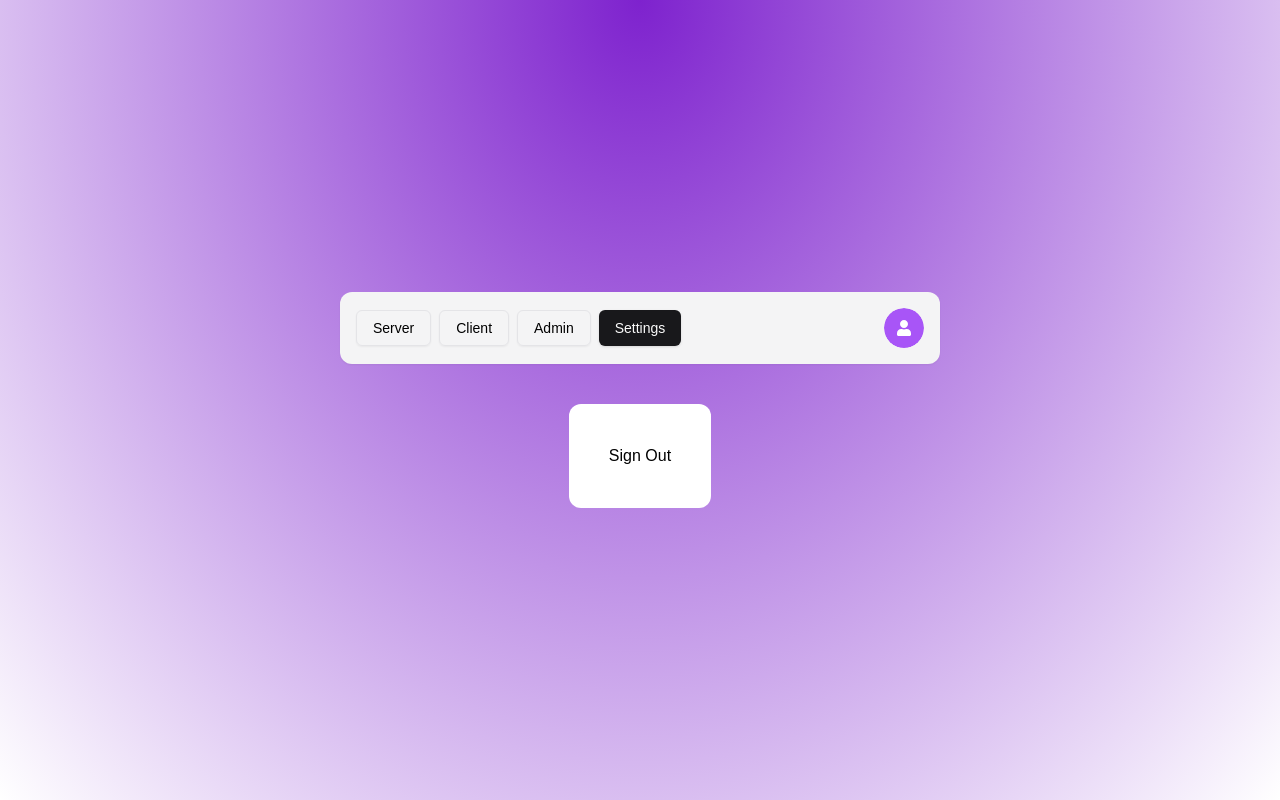
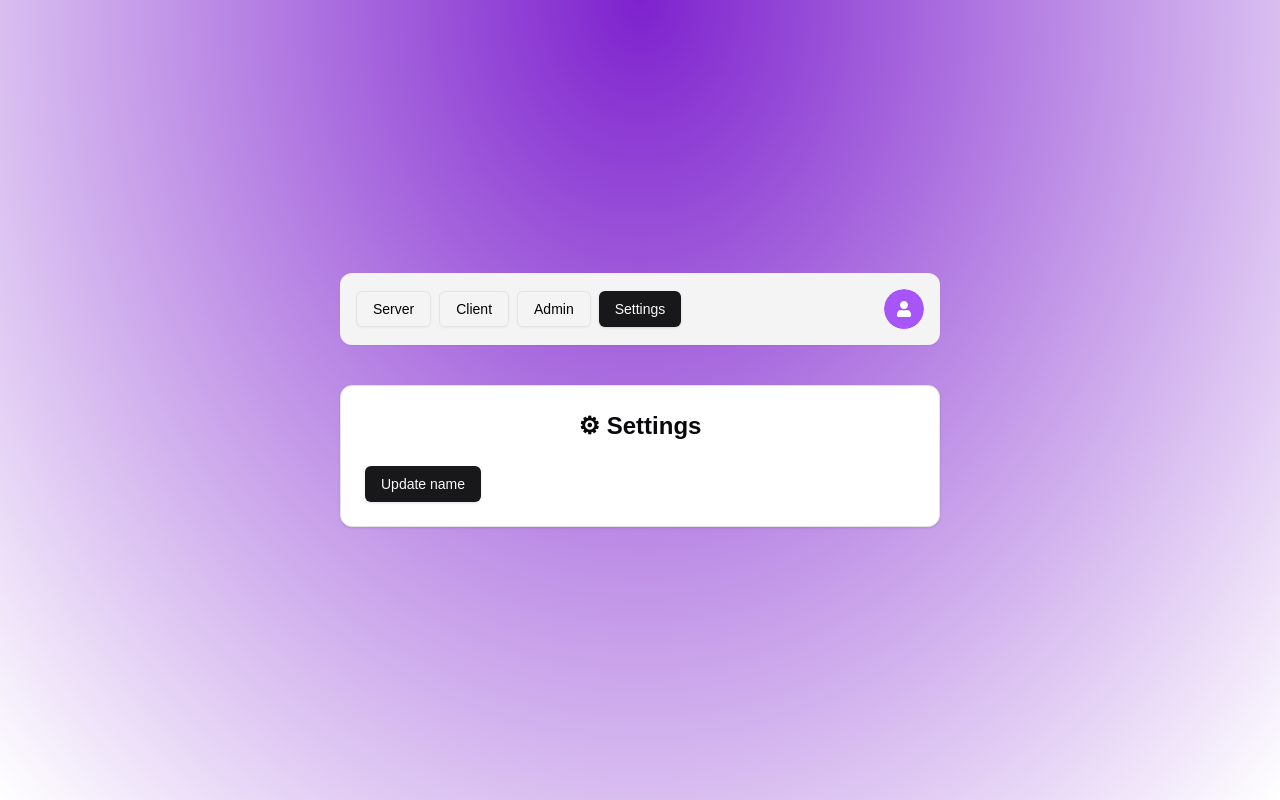
Before and after one commit to code-with-zain-hunzai/auth-2Fa, a Next.js app: page /settings in a window 1280 px wide. Built offline with nearby package versions, Linux system fonts and the light colour scheme; no server answers.

Commit message:
Allow update name

```diff
--- /dev/null
+++ b/actions/setting.ts
@@ -0,0 +1,32 @@
+"use server"
+
+import * as z from "zod";
+
+import { db } from "@/lib/db"
+import { SettingsSchema } from "../schemas";
+import { getUserById } from "../data/user";
+import { currentUser } from "@/lib/auth";
+
+export const settings = async (
+    values: z.infer<typeof SettingsSchema>
+) => {
+    const user = await currentUser()
+
+    if (!user) {
+        return { error: "Unauthorized" }
+    }
+
+    const dbUser = await getUserById(user.id);
+    if (!dbUser) {
+        return { error: "Unauthorized" };
+    }
+
+    await db.user.update({
+        where: { id: dbUser.id },
+        data: {
+            ...values,
+        },
+    });
+
+    return { success: "Settings Updated!" }
+}
--- a/auth.ts
+++ b/auth.ts
@@ -4,6 +4,7 @@
 import { PrismaAdapter } from "@auth/prisma-adapter"
 import { db } from "@/lib/db"
 import { getTwoFactorConfirmationByUserId } from "./data/two-factor-confirmation"
+import { getAccountByUserId } from "./data/account"
 
 
 
@@ -80,6 +81,11 @@
                 session.user.isTwoFactorEnabled = token.isTwoFactorEnabled as boolean;
             }
 
+            if (session.user) {
+                session.user.name = token.name;
+                session.user.email= token.email;
+                session.user.isOAuth = token.isOAuth as boolean;
+            }
 
             return session;
         },
@@ -90,7 +96,12 @@
 
             if (!existingUser) return token;
 
-
+            const existingAccount = await getAccountByUserId(
+                existingUser.id
+            )
+            token.isOAuth = !!existingAccount
+            token.name = existingUser.name;
+            token.email = existingUser.email
             token.role = existingUser.role;
 
             token.isTwoFactorEnabled = existingUser.isTwoFactorEnabled;
--- /dev/null
+++ b/data/account.ts
@@ -0,0 +1,12 @@
+import { db } from "@/lib/db";
+
+export const getAccountByUserId = async (userId: string) => {
+    try {
+        const account = await db.account.findFirst({
+            where: { userId }
+        });
+        return account
+    } catch {
+        return null
+    }
+}
--- a/next-auth.d.ts
+++ b/next-auth.d.ts
@@ -3,6 +3,7 @@
 export type ExtendedUser = DefaultSession["user"] & {
   role: "ADMIN" | "USER"
   isTwoFactorEnabled: boolean;
+  isOAuth: boolean;
 };
 
 declare module "next-auth" {
--- a/schemas/index.ts
+++ b/schemas/index.ts
@@ -1,5 +1,8 @@
 import * as z from "zod";
 
+export const SettingsSchema = z.object({
+    name: z.optional(z.string())
+});
 
 export const NewPasswordSchema = z.object({
     password: z.string().min(6, {
@@ -19,8 +22,9 @@
     email: z.string().email({
         message: "Email is required"
     }),
-    password: z.string().min(6, { message: "Password must be at least 6 characters"
- }),
+    password: z.string().min(6, {
+        message: "Password must be at least 6 characters"
+    }),
 
     code: z.optional(z.string())
 })
--- a/src/app/(protected)/settings/page.tsx
+++ b/src/app/(protected)/settings/page.tsx
@@ -1,19 +1,48 @@
 "use client"
 
-import { logout } from "../../../../actions/logout"
-import { useCurrentUser } from "../../../../hooks/use-current-user"
+
+import { useTransition } from "react"
+import { useSession } from "next-auth/react"
+import {
+    Card,
+    CardHeader,
+    CardContent
+} from "@/components/ui/card"
+import { Button } from "@/components/ui/button"
+import { settings } from "../../../../actions/setting"
 
 const settingsPage = () => {
-    const user = useCurrentUser()
+    const { update } = useSession();
+    const [isPending, startTransition] = useTransition();
+
 
     const onClick = () => {
-        logout();
+        startTransition(() => {
+            settings({
+                name: "New Name!"
+            })
+                .then(() => {
+                    update();
+                })
+        });
+
     }
+
     return (
-        <div className="bg-white p-10 rounded-xl">
-            <button onClick={onClick}>Sign Out</button>
-        </div>
+        <Card className="w-[600px]">
+            <CardHeader>
+                <p className=" text-2xl font-semibold text-center">
+                    ⚙ Settings
+                </p>
+            </CardHeader>
+            <CardContent>
+                <Button
+                    disabled={isPending}
+                    onClick={onClick}>
+                    Update name
+                </Button>
+            </CardContent>
+        </Card>
     )
 }
-
 export default settingsPage
```
